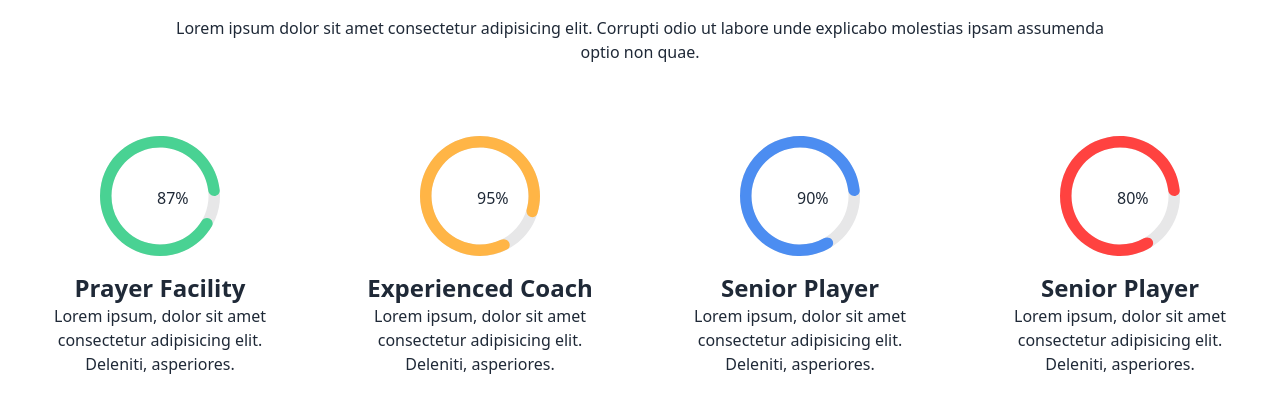
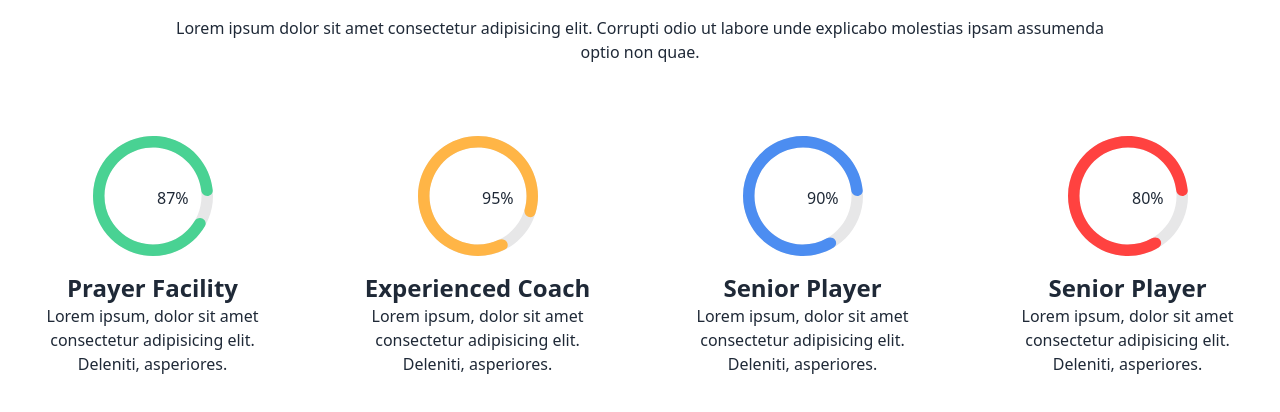
Before and after one commit to sakib2435/ff, a plain HTML site: page index.html in a window 1280 px wide. Shown: the part 156-568 px from the top of the page. Drawn offline with nearby package versions, Linux system fonts and the light colour scheme.

Commit message:
ff file added

```diff
--- a/index.html
+++ b/index.html
@@ -13,7 +13,7 @@
         <h2 class="text-3xl font-bold mb-10 mx-auto">Professional Hockeys Club</h2>
         <p class="mb-10 mx-auto">Lorem ipsum dolor sit amet consectetur adipisicing elit. Corrupti odio ut labore unde explicabo molestias ipsam assumenda <br> optio non quae.</p>
         <!-- card-section -->
-        <div class="grid grid-cols-4">
+        <div class="grid grid-cols-4 gap-5">
             <!-- first-card start -->
              <div class="card p-8">
                 <div class="relative">
```
